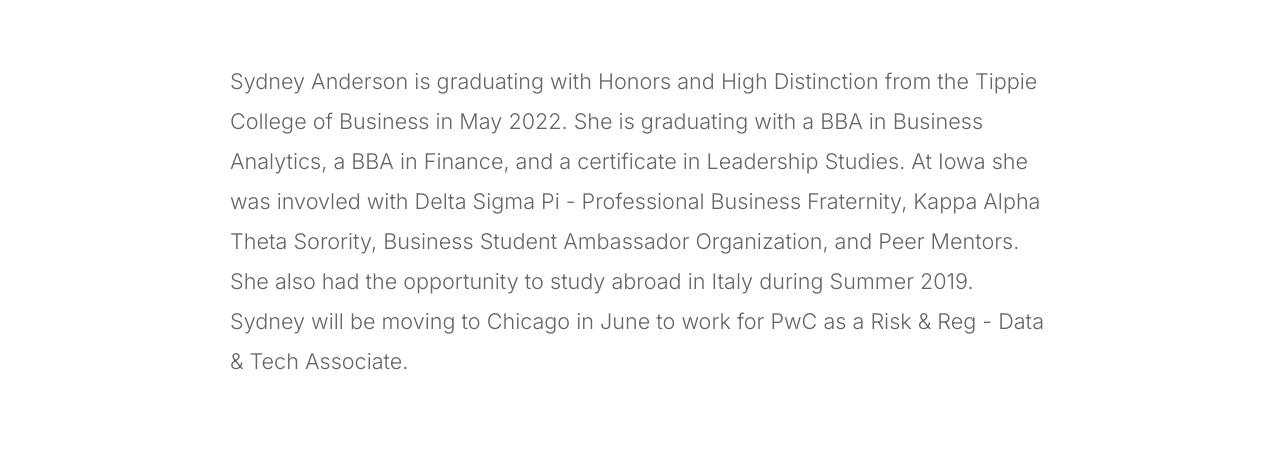
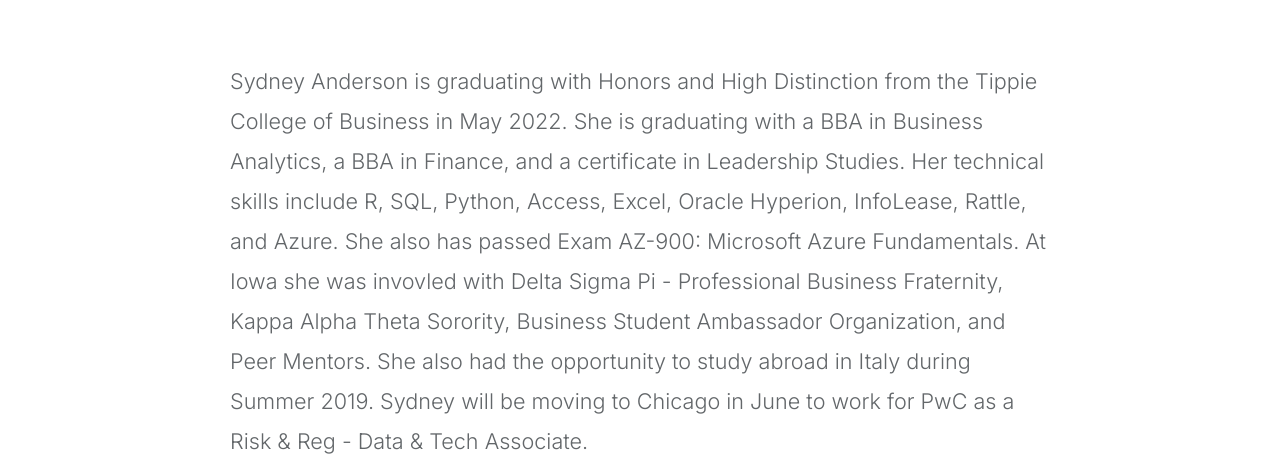
Before and after one commit to sydney-anderson1/my_portfolio, a plain HTML site: page about.html in a window 1280 px wide. Shown: the part 546-1010 px from the top of the page. Drawn offline with Linux system fonts and the light colour scheme; a web font is replaced by a local one.

Commit message:
final touches to about

```diff
--- a/about.html
+++ b/about.html
@@ -135,6 +135,7 @@
                                     <p class="lead">
                                     Sydney Anderson is graduating with Honors and High Distinction from the Tippie College of Business in May 2022.
                                     She is graduating with a BBA in Business Analytics, a BBA in Finance, and a certificate in Leadership Studies.
+                                    Her technical skills include R, SQL, Python, Access, Excel, Oracle Hyperion, InfoLease, Rattle, and Azure. She also has passed Exam AZ-900: Microsoft Azure Fundamentals.
                                     At Iowa she was invovled with Delta Sigma Pi - Professional Business Fraternity, Kappa Alpha Theta Sorority, Business Student Ambassador Organization, and Peer Mentors. She also had the opportunity to study abroad in Italy during Summer 2019.
                                     Sydney will be moving to Chicago in June to work for PwC as a Risk & Reg - Data & Tech Associate.</p>
 
```
